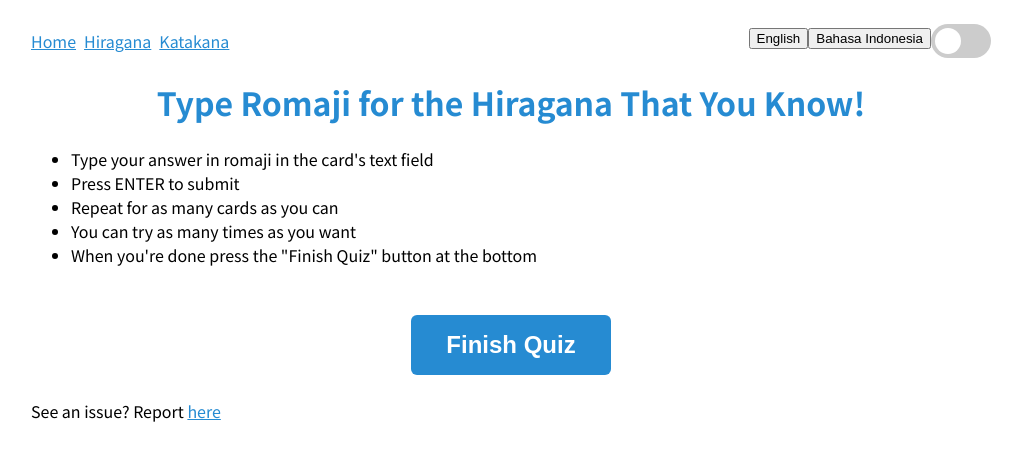
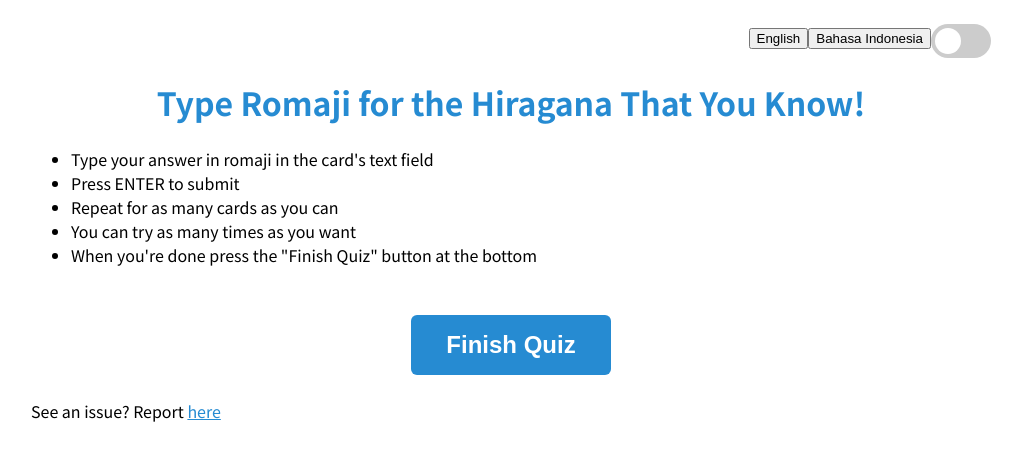
Before and after one commit to rayhanw/learn-japanese, a React (Create React App) app: page /quiz/hiragana in a window 1280 px wide. Shown: the top 460 px of the page, without its empty margins (129-1151 px from the left). Built offline with nearby package versions, Linux system fonts and the light colour scheme.

Commit message:
switch to code:

```diff
--- a/src/constants/others.ts
+++ b/src/constants/others.ts
@@ -1,3 +1,6 @@
+import { Language } from "../contexts/globalState/types";
+import { i18n } from "../utilities";
+
 export const INSTRUCTIONS = [
 	"Type your answer in romaji in the card's text field",
 	"Press ENTER to submit",
@@ -8,15 +11,26 @@
 
 export const LINKS = [
 	{
-		text: "Home",
+		code: "home-link",
 		url: "/"
 	},
 	{
-		text: "Hiragana",
+		code: "hiragana-link",
 		url: "/hiragana"
 	},
 	{
-		text: "Katakana",
+		code: "katakana-link",
 		url: "/katakana"
 	}
 ];
+
+export const LANGUAGES: { code: Language; text: string }[] = [
+	{
+		code: "en",
+		text: "English"
+	},
+	{
+		code: "id",
+		text: "Bahasa Indonesia"
+	}
+];
```
